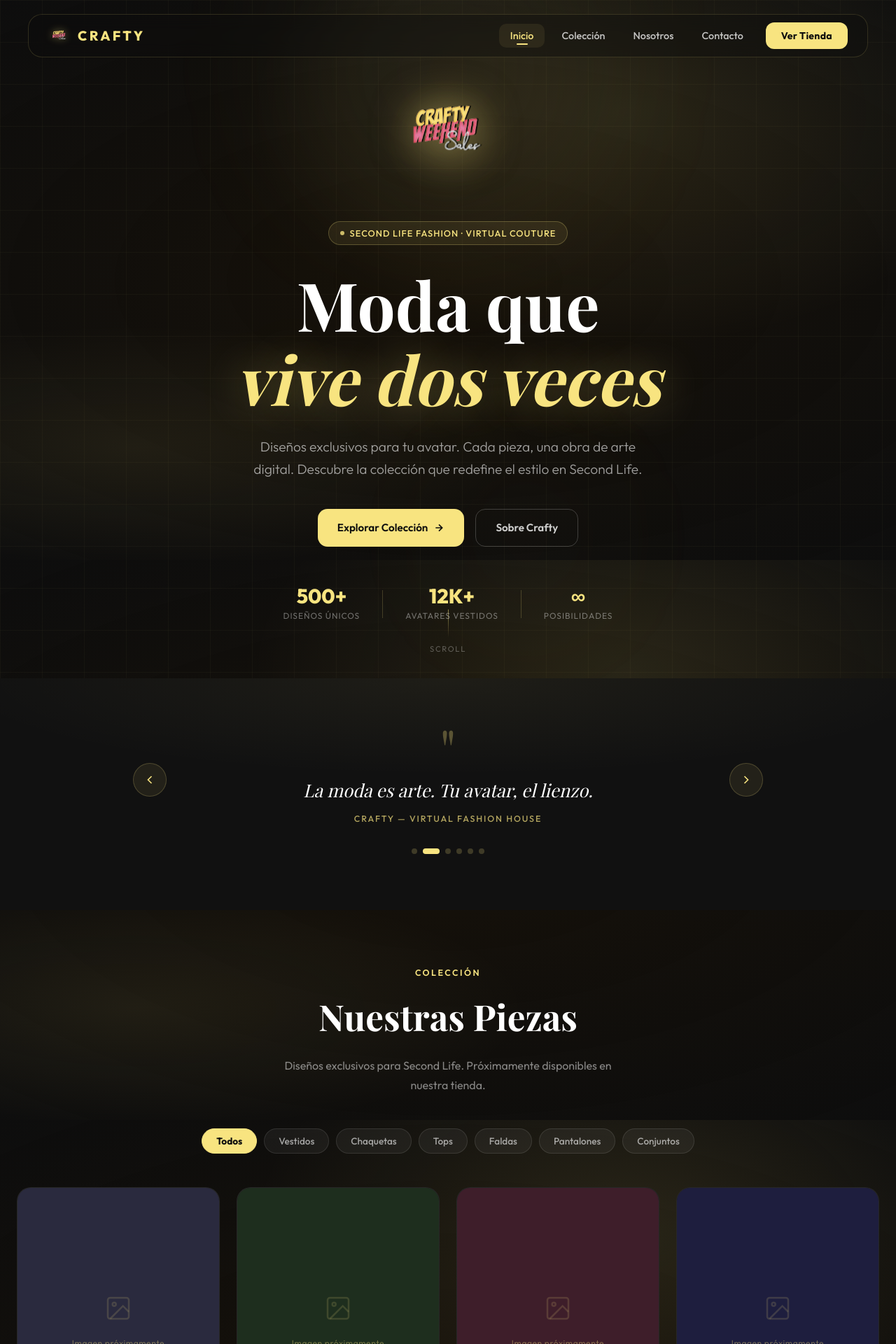
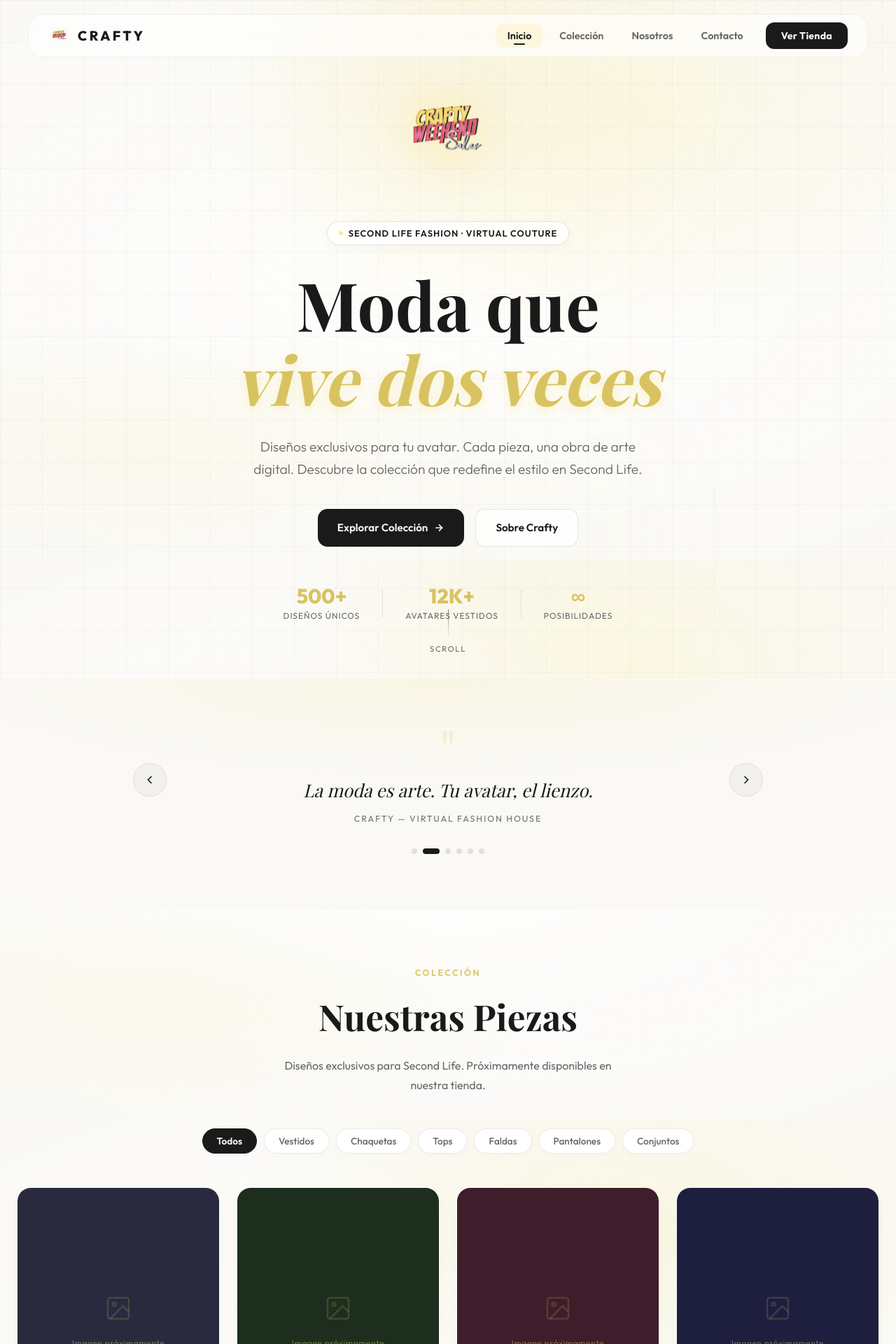
Before and after one commit to Wannamonroe/Crafty, a React (Vite) app: page / in a window 1280 px wide. Shown: the top 1920 px of the page at 70% size. Built offline with nearby package versions, Linux system fonts and the light colour scheme; a web font is replaced by a local one.

Commit message:
STYLE: Transicion a estilo claro

```diff
--- a/src/components/Gallery.css
+++ b/src/components/Gallery.css
@@ -12,7 +12,7 @@
 .gallery__label {
   font-size: 0.78rem;
   font-weight: 600;
-  color: #f8e480;
+  color: var(--primary-dark);
   text-transform: uppercase;
   letter-spacing: 0.2em;
   display: block;
@@ -23,13 +23,13 @@
   font-family: 'Playfair Display', serif;
   font-size: clamp(2rem, 5vw, 3.2rem);
   font-weight: 700;
-  color: #ffffff;
+  color: var(--dark);
   margin-bottom: 16px;
 }
 
 .gallery__desc {
   font-size: 1rem;
-  color: rgba(255,255,255,0.5);
+  color: var(--gray);
   max-width: 480px;
   margin: 0 auto;
   line-height: 1.7;
@@ -46,26 +46,27 @@
 .gallery__filter {
   padding: 8px 20px;
   border-radius: 100px;
-  background: rgba(255,255,255,0.05);
-  border: 1px solid rgba(255,255,255,0.1);
-  color: rgba(255,255,255,0.6);
+  background: #fff;
+  border: 1px solid rgba(0,0,0,0.08);
+  color: var(--gray);
   font-family: 'Outfit', sans-serif;
   font-size: 0.85rem;
   font-weight: 500;
   cursor: pointer;
   transition: all 0.25s ease;
+  box-shadow: 0 2px 8px rgba(0,0,0,0.02);
 }
 
 .gallery__filter:hover {
-  border-color: rgba(248, 228, 128, 0.3);
-  color: #f8e480;
+  border-color: rgba(0, 0, 0, 0.15);
+  color: var(--dark);
 }
 
 .gallery__filter--active {
-  background: #f8e480;
-  color: #0d0d0d;
-  border-color: #f8e480;
-  font-weight: 700;
+  background: var(--dark);
+  color: var(--white);
+  border-color: var(--dark);
+  font-weight: 600;
 }
 
 .gallery__grid {
@@ -77,16 +78,17 @@
 .gallery__card {
   border-radius: 20px;
   overflow: hidden;
-  background: #1a1a1a;
-  border: 1px solid rgba(255,255,255,0.06);
+  background: #ffffff;
+  border: 1px solid rgba(0,0,0,0.04);
   transition: all 0.35s cubic-bezier(0.4, 0, 0.2, 1);
   cursor: pointer;
+  box-shadow: 0 8px 24px rgba(0,0,0,0.03);
 }
 
 .gallery__card--hovered {
   transform: translateY(-6px);
-  border-color: rgba(248, 228, 128, 0.25);
-  box-shadow: 0 20px 60px rgba(0,0,0,0.5), 0 0 0 1px rgba(248, 228, 128, 0.1);
+  border-color: rgba(0, 0, 0, 0.08);
+  box-shadow: 0 20px 40px rgba(0,0,0,0.08);
 }
 
 .gallery__img-wrap {
@@ -171,19 +173,19 @@
 .gallery__category {
   font-size: 0.72rem;
   font-weight: 600;
-  color: #f8e480;
+  color: var(--primary-dark);
   text-transform: uppercase;
   letter-spacing: 0.12em;
   display: block;
   margin-bottom: 6px;
-  opacity: 0.7;
+  opacity: 0.8;
 }
 
 .gallery__name {
   font-family: 'Playfair Display', serif;
   font-size: 1.1rem;
   font-weight: 700;
-  color: #ffffff;
+  color: var(--dark);
   margin-bottom: 12px;
 }
 
@@ -196,9 +198,9 @@
 .gallery__sl-badge {
   font-size: 0.7rem;
   padding: 4px 10px;
-  background: rgba(248, 228, 128, 0.08);
-  border: 1px solid rgba(248, 228, 128, 0.15);
-  color: rgba(248, 228, 128, 0.6);
+  background: rgba(0, 0, 0, 0.03);
+  border: 1px solid rgba(0, 0, 0, 0.06);
+  color: var(--gray);
   border-radius: 6px;
   letter-spacing: 0.06em;
 }
--- a/src/components/Hero.css
+++ b/src/components/Hero.css
@@ -13,8 +13,8 @@
   position: absolute;
   inset: 0;
   background-image:
-    linear-gradient(rgba(248, 228, 128, 0.03) 1px, transparent 1px),
-    linear-gradient(90deg, rgba(248, 228, 128, 0.03) 1px, transparent 1px);
+    linear-gradient(rgba(0, 0, 0, 0.03) 1px, transparent 1px),
+    linear-gradient(90deg, rgba(0, 0, 0, 0.03) 1px, transparent 1px);
   background-size: 60px 60px;
   pointer-events: none;
 }
@@ -29,7 +29,7 @@
 .hero__glow--top {
   width: 600px;
   height: 600px;
-  background: radial-gradient(circle, rgba(248, 228, 128, 0.12) 0%, transparent 70%);
+  background: radial-gradient(circle, rgba(248, 228, 128, 0.25) 0%, transparent 70%);
   top: -200px;
   left: 50%;
   transform: translateX(-50%);
@@ -39,7 +39,7 @@
 .hero__glow--bottom {
   width: 400px;
   height: 400px;
-  background: radial-gradient(circle, rgba(248, 228, 128, 0.07) 0%, transparent 70%);
+  background: radial-gradient(circle, rgba(248, 228, 128, 0.15) 0%, transparent 70%);
   bottom: 0;
   right: 10%;
   animation: glowPulse 8s ease-in-out infinite alternate-reverse;
@@ -100,16 +100,17 @@
   display: inline-flex;
   align-items: center;
   gap: 8px;
-  background: rgba(248, 228, 128, 0.08);
-  border: 1px solid rgba(248, 228, 128, 0.25);
-  color: #f8e480;
+  background: rgba(255, 255, 255, 0.8);
+  border: 1px solid rgba(0, 0, 0, 0.1);
+  color: var(--dark);
   font-size: 0.8rem;
-  font-weight: 500;
+  font-weight: 600;
   padding: 6px 16px;
   border-radius: 100px;
   letter-spacing: 0.08em;
   text-transform: uppercase;
   margin-bottom: 32px;
+  box-shadow: 0 4px 15px rgba(0,0,0,0.03);
   animation: fadeUp 0.8s ease both;
 }
 
@@ -132,6 +133,7 @@
   font-family: 'Playfair Display', serif;
   font-size: clamp(3rem, 8vw, 6rem);
   font-weight: 700;
+  color: var(--dark);
   line-height: 1.1;
   margin-bottom: 28px;
   animation: fadeUp 0.8s 0.1s ease both;
@@ -142,14 +144,14 @@
 }
 
 .hero__title-line--accent {
-  color: #f8e480;
+  color: var(--primary-dark);
   font-style: italic;
-  text-shadow: 0 0 60px rgba(248, 228, 128, 0.4);
+  text-shadow: 0 4px 15px rgba(248, 228, 128, 0.4);
 }
 
 .hero__subtitle {
   font-size: clamp(1rem, 2vw, 1.2rem);
-  color: rgba(255, 255, 255, 0.6);
+  color: var(--gray);
   max-width: 560px;
   margin: 0 auto 40px;
   line-height: 1.7;
@@ -180,26 +182,26 @@
 }
 
 .hero__btn--primary {
-  background: #f8e480;
-  color: #0d0d0d;
+  background: var(--dark);
+  color: var(--white);
 }
 
 .hero__btn--primary:hover {
-  background: #fdf3b3;
-  box-shadow: 0 0 40px rgba(248, 228, 128, 0.5);
+  background: #333;
+  box-shadow: 0 4px 15px rgba(0, 0, 0, 0.15);
   transform: translateY(-2px);
 }
 
 .hero__btn--secondary {
-  background: transparent;
-  color: rgba(255,255,255,0.8);
-  border: 1px solid rgba(255,255,255,0.2);
+  background: rgba(255, 255, 255, 0.8);
+  color: var(--dark);
+  border: 1px solid rgba(0,0,0,0.1);
 }
 
 .hero__btn--secondary:hover {
-  border-color: rgba(248, 228, 128, 0.5);
-  color: #f8e480;
-  background: rgba(248, 228, 128, 0.05);
+  border-color: rgba(0, 0, 0, 0.2);
+  background: #fff;
+  box-shadow: 0 4px 15px rgba(0,0,0,0.05);
 }
 
 .hero__stats {
@@ -220,13 +222,13 @@
 .hero__stat-num {
   font-size: 1.8rem;
   font-weight: 800;
-  color: #f8e480;
+  color: var(--primary-dark);
   line-height: 1;
 }
 
 .hero__stat-label {
   font-size: 0.75rem;
-  color: rgba(255,255,255,0.4);
+  color: var(--gray);
   text-transform: uppercase;
   letter-spacing: 0.08em;
 }
@@ -234,7 +236,7 @@
 .hero__stat-divider {
   width: 1px;
   height: 40px;
-  background: rgba(248, 228, 128, 0.2);
+  background: rgba(0, 0, 0, 0.1);
 }
 
 .hero__scroll-hint {
@@ -246,7 +248,7 @@
   flex-direction: column;
   align-items: center;
   gap: 8px;
-  color: rgba(255,255,255,0.3);
+  color: var(--gray);
   font-size: 0.7rem;
   letter-spacing: 0.15em;
   text-transform: uppercase;
@@ -256,7 +258,7 @@
 .hero__scroll-line {
   width: 1px;
   height: 40px;
-  background: linear-gradient(to bottom, #f8e480, transparent);
+  background: linear-gradient(to bottom, var(--dark), transparent);
   animation: scrollLine 2s ease-in-out infinite;
 }
 
--- a/src/components/Navbar.css
+++ b/src/components/Navbar.css
@@ -9,15 +9,15 @@
   border-radius: 20px;
   backdrop-filter: blur(12px);
   -webkit-backdrop-filter: blur(12px);
-  background: rgba(13, 13, 13, 0.4);
-  border: 1px solid rgba(248, 228, 128, 0.15);
+  background: rgba(255, 255, 255, 0.6);
+  border: 1px solid rgba(0, 0, 0, 0.05);
   transition: all 0.4s cubic-bezier(0.4, 0, 0.2, 1);
 }
 
 .navbar--scrolled {
-  background: rgba(13, 13, 13, 0.85);
-  border-color: rgba(248, 228, 128, 0.3);
-  box-shadow: 0 8px 40px rgba(248, 228, 128, 0.08), 0 2px 16px rgba(0,0,0,0.4);
+  background: rgba(255, 255, 255, 0.92);
+  border-color: rgba(0, 0, 0, 0.08);
+  box-shadow: 0 8px 30px rgba(0, 0, 0, 0.05), 0 2px 10px rgba(0, 0, 0, 0.02);
   top: 12px;
 }
 
@@ -38,13 +38,13 @@
 .navbar__logo {
   width: 32px;
   height: 32px;
-  filter: drop-shadow(0 0 8px rgba(248, 228, 128, 0.6));
+  filter: drop-shadow(0 0 6px rgba(248, 228, 128, 0.8));
   animation: logoGlow 3s ease-in-out infinite alternate;
 }
 
 @keyframes logoGlow {
-  from { filter: drop-shadow(0 0 6px rgba(248, 228, 128, 0.4)); }
-  to { filter: drop-shadow(0 0 14px rgba(248, 228, 128, 0.9)); }
+  from { filter: drop-shadow(0 0 4px rgba(248, 228, 128, 0.5)); }
+  to { filter: drop-shadow(0 0 10px rgba(248, 228, 128, 1)); }
 }
 
 .navbar__brand-name {
@@ -52,7 +52,7 @@
   font-weight: 800;
   font-size: 1.2rem;
   letter-spacing: 0.18em;
-  color: #f8e480;
+  color: var(--dark);
   text-transform: uppercase;
 }
 
@@ -67,8 +67,8 @@
   padding: 8px 16px;
   font-family: 'Outfit', sans-serif;
   font-size: 0.9rem;
-  font-weight: 500;
-  color: rgba(255,255,255,0.75);
+  font-weight: 600;
+  color: var(--gray);
   border-radius: 10px;
   transition: all 0.25s ease;
   position: relative;
@@ -76,8 +76,8 @@
 
 .navbar__link:hover,
 .navbar__link--active {
-  color: #f8e480;
-  background: rgba(248, 228, 128, 0.08);
+  color: var(--dark);
+  background: rgba(248, 228, 128, 0.2);
 }
 
 .navbar__link--active::after {
@@ -88,14 +88,14 @@
   transform: translateX(-50%);
   width: 16px;
   height: 2px;
-  background: #f8e480;
+  background: var(--dark);
   border-radius: 2px;
 }
 
 .navbar__cta {
   padding: 10px 22px;
-  background: #f8e480;
-  color: #0d0d0d;
+  background: var(--dark);
+  color: var(--white);
   font-family: 'Outfit', sans-serif;
   font-size: 0.88rem;
   font-weight: 700;
@@ -107,8 +107,8 @@
 }
 
 .navbar__cta:hover {
-  background: #fdf3b3;
-  box-shadow: 0 0 20px rgba(248, 228, 128, 0.5);
+  background: #333;
+  box-shadow: 0 4px 15px rgba(0, 0, 0, 0.15);
   transform: translateY(-1px);
 }
 
@@ -126,7 +126,7 @@
   display: block;
   width: 24px;
   height: 2px;
-  background: #f8e480;
+  background: var(--dark);
   border-radius: 2px;
   transition: all 0.35s ease;
   transform-origin: center;
@@ -165,12 +165,13 @@
     top: calc(100% + 12px);
     left: 0;
     right: 0;
-    background: rgba(13, 13, 13, 0.96);
+    background: rgba(255, 255, 255, 0.98);
     backdrop-filter: blur(20px);
     border-radius: 16px;
     padding: 16px;
     gap: 4px;
-    border: 1px solid rgba(248, 228, 128, 0.15);
+    border: 1px solid rgba(0, 0, 0, 0.08);
+    box-shadow: 0 10px 40px rgba(0,0,0,0.1);
   }
 
   .navbar__links--open {
--- a/src/components/QuoteCarousel.css
+++ b/src/components/QuoteCarousel.css
@@ -1,7 +1,7 @@
 .qcarousel {
   position: relative;
   padding: 80px 24px;
-  background: #111111;
+  background: var(--white);
   overflow: hidden;
 }
 
@@ -10,7 +10,7 @@
   position: absolute;
   inset: 0;
   background:
-    radial-gradient(ellipse 80% 60% at 50% 0%, rgba(248, 228, 128, 0.06) 0%, transparent 70%);
+    radial-gradient(ellipse 80% 60% at 50% 0%, rgba(248, 228, 128, 0.15) 0%, transparent 70%);
   pointer-events: none;
 }
 
@@ -37,9 +37,9 @@
   width: 48px;
   height: 48px;
   border-radius: 50%;
-  background: rgba(248, 228, 128, 0.08);
-  border: 1px solid rgba(248, 228, 128, 0.2);
-  color: #f8e480;
+  background: rgba(0, 0, 0, 0.03);
+  border: 1px solid rgba(0, 0, 0, 0.08);
+  color: var(--dark);
   display: flex;
   align-items: center;
   justify-content: center;
@@ -48,9 +48,9 @@
 }
 
 .qcarousel__arrow:hover {
-  background: rgba(248, 228, 128, 0.16);
-  border-color: rgba(248, 228, 128, 0.5);
-  box-shadow: 0 0 20px rgba(248, 228, 128, 0.2);
+  background: #fff;
+  border-color: rgba(0, 0, 0, 0.15);
+  box-shadow: 0 4px 15px rgba(0, 0, 0, 0.05);
 }
 
 .qcarousel__content {
@@ -86,8 +86,8 @@
 .qcarousel__quote-icon {
   font-family: 'Playfair Display', serif;
   font-size: 5rem;
-  color: #f8e480;
-  opacity: 0.3;
+  color: var(--primary-dark);
+  opacity: 0.2;
   line-height: 0.5;
   margin-bottom: 8px;
 }
@@ -96,17 +96,17 @@
   font-family: 'Playfair Display', serif;
   font-size: clamp(1.1rem, 3vw, 1.6rem);
   font-style: italic;
-  color: #ffffff;
+  color: var(--dark);
   line-height: 1.5;
 }
 
 .qcarousel__sub {
   font-size: 0.78rem;
   font-weight: 500;
-  color: #f8e480;
+  color: var(--gray);
   text-transform: uppercase;
   letter-spacing: 0.15em;
-  opacity: 0.7;
+  opacity: 0.8;
 }
 
 .qcarousel__dots {
@@ -118,7 +118,7 @@
   width: 8px;
   height: 8px;
   border-radius: 50%;
-  background: rgba(248, 228, 128, 0.2);
+  background: rgba(0, 0, 0, 0.1);
   border: none;
   cursor: pointer;
   transition: all 0.3s ease;
@@ -126,7 +126,7 @@
 }
 
 .qcarousel__dot--active {
-  background: #f8e480;
+  background: var(--dark);
   width: 24px;
   border-radius: 4px;
 }
--- a/src/index.css
+++ b/src/index.css
@@ -2,14 +2,14 @@
 
 :root {
   --primary: #f8e480;
-  --primary-dark: #e6cf55;
-  --primary-light: #fdf3b3;
-  --black: #0d0d0d;
+  --primary-dark: #d8c360;
+  --primary-light: #fef7d9;
+  --black: #050505;
   --dark: #1a1a1a;
-  --dark-card: #242424;
-  --gray: #555;
-  --light-gray: #aaa;
-  --white: #ffffff;
+  --dark-card: #fdfdfc;
+  --gray: #666;
+  --light-gray: #e5e5e5;
+  --white: #faf9f6;
   --font-body: "Outfit", sans-serif;
   --font-display: "Playfair Display", serif;
 }
@@ -28,13 +28,13 @@ html {
 
 body {
   font-family: var(--font-body);
-  background-color: var(--black);
+  background-color: var(--white);
   background-image:
-    radial-gradient(ellipse 80% 60% at 20% 10%, rgba(248, 228, 128, 0.08) 0%, transparent 60%),
-    radial-gradient(ellipse 60% 50% at 80% 90%, rgba(248, 228, 128, 0.06) 0%, transparent 55%),
-    radial-gradient(ellipse 100% 80% at 50% 50%, rgba(30, 20, 5, 0.5) 0%, transparent 80%);
+    radial-gradient(ellipse 80% 60% at 20% 10%, rgba(248, 228, 128, 0.15) 0%, transparent 60%),
+    radial-gradient(ellipse 60% 50% at 80% 90%, rgba(248, 228, 128, 0.12) 0%, transparent 55%),
+    radial-gradient(ellipse 100% 80% at 50% 50%, rgba(255, 255, 255, 0.8) 0%, transparent 80%);
   background-attachment: fixed;
-  color: var(--white);
+  color: var(--dark);
   overflow-x: hidden;
   line-height: 1.6;
   animation: bgShift 16s ease-in-out infinite alternate;
@@ -43,21 +43,21 @@ body {
 @keyframes bgShift {
   0% {
     background-image:
-      radial-gradient(ellipse 80% 60% at 20% 10%, rgba(248, 228, 128, 0.08) 0%, transparent 60%),
-      radial-gradient(ellipse 60% 50% at 80% 90%, rgba(248, 228, 128, 0.06) 0%, transparent 55%),
-      radial-gradient(ellipse 100% 80% at 50% 50%, rgba(30, 20, 5, 0.5) 0%, transparent 80%);
+      radial-gradient(ellipse 80% 60% at 20% 10%, rgba(248, 228, 128, 0.15) 0%, transparent 60%),
+      radial-gradient(ellipse 60% 50% at 80% 90%, rgba(248, 228, 128, 0.12) 0%, transparent 55%),
+      radial-gradient(ellipse 100% 80% at 50% 50%, rgba(255, 255, 255, 0.8) 0%, transparent 80%);
   }
   50% {
     background-image:
-      radial-gradient(ellipse 70% 70% at 70% 20%, rgba(248, 228, 128, 0.10) 0%, transparent 60%),
-      radial-gradient(ellipse 80% 40% at 15% 80%, rgba(248, 228, 128, 0.07) 0%, transparent 55%),
-      radial-gradient(ellipse 100% 80% at 50% 50%, rgba(30, 20, 5, 0.5) 0%, transparent 80%);
+      radial-gradient(ellipse 70% 70% at 70% 20%, rgba(248, 228, 128, 0.18) 0%, transparent 60%),
+      radial-gradient(ellipse 80% 40% at 15% 80%, rgba(248, 228, 128, 0.10) 0%, transparent 55%),
+      radial-gradient(ellipse 100% 80% at 50% 50%, rgba(255, 255, 255, 0.8) 0%, transparent 80%);
   }
   100% {
     background-image:
-      radial-gradient(ellipse 60% 80% at 40% 5%, rgba(248, 228, 128, 0.09) 0%, transparent 60%),
-      radial-gradient(ellipse 70% 60% at 85% 70%, rgba(248, 228, 128, 0.05) 0%, transparent 55%),
-      radial-gradient(ellipse 100% 80% at 50% 50%, rgba(30, 20, 5, 0.5) 0%, transparent 80%);
+      radial-gradient(ellipse 60% 80% at 40% 5%, rgba(248, 228, 128, 0.12) 0%, transparent 60%),
+      radial-gradient(ellipse 70% 60% at 85% 70%, rgba(248, 228, 128, 0.14) 0%, transparent 55%),
+      radial-gradient(ellipse 100% 80% at 50% 50%, rgba(255, 255, 255, 0.8) 0%, transparent 80%);
   }
 }
 
@@ -66,10 +66,10 @@ body {
   width: 6px;
 }
 ::-webkit-scrollbar-track {
-  background: var(--black);
+  background: var(--white);
 }
 ::-webkit-scrollbar-thumb {
-  background: var(--primary);
+  background: var(--primary-dark);
   border-radius: 3px;
 }
 
```
Also changed, not shown: src/components/Footer.css (+20 -18 lines).
